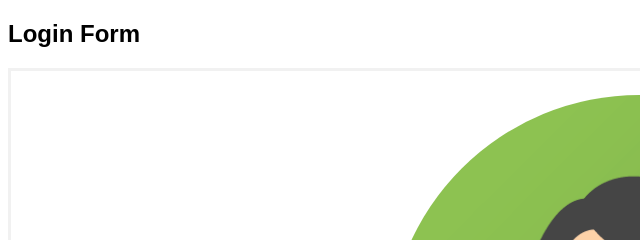
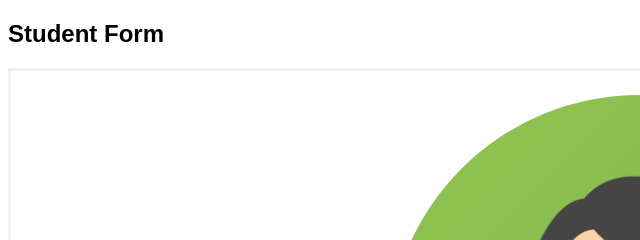
Before and after one commit to Srikanth85192/login-page, a plain HTML site: page index.html in a window 1280 px wide. Shown: the top 240 px of the page, 0-640 px from the left. Drawn offline with Linux system fonts and the light colour scheme.

Commit message:
Update index.html

```diff
--- a/index.html
+++ b/index.html
@@ -68,7 +68,7 @@ span.psw {
 </head>
 <body>
 
-<h2>Login Form</h2>
+<h2>Student Form</h2>
 
 <form action="/action_page.php" method="post">
   <div class="imgcontainer">
```
